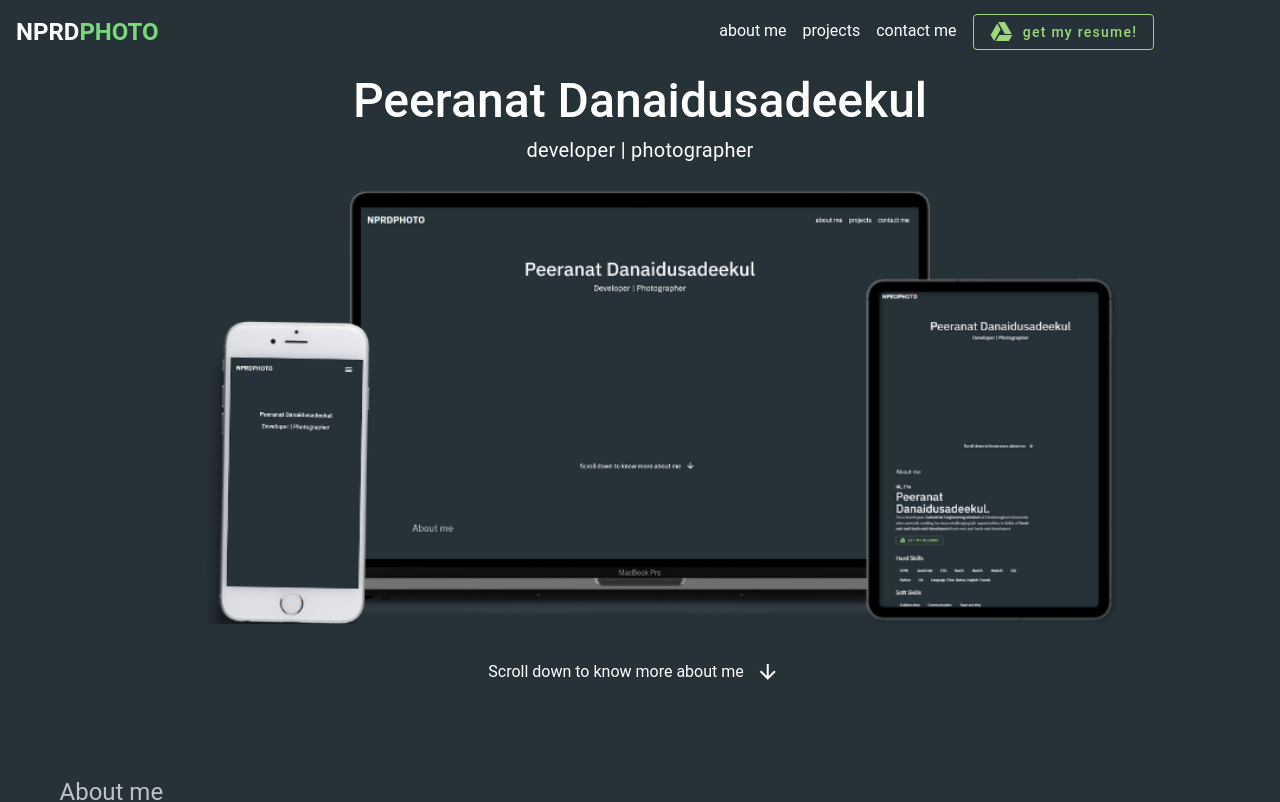
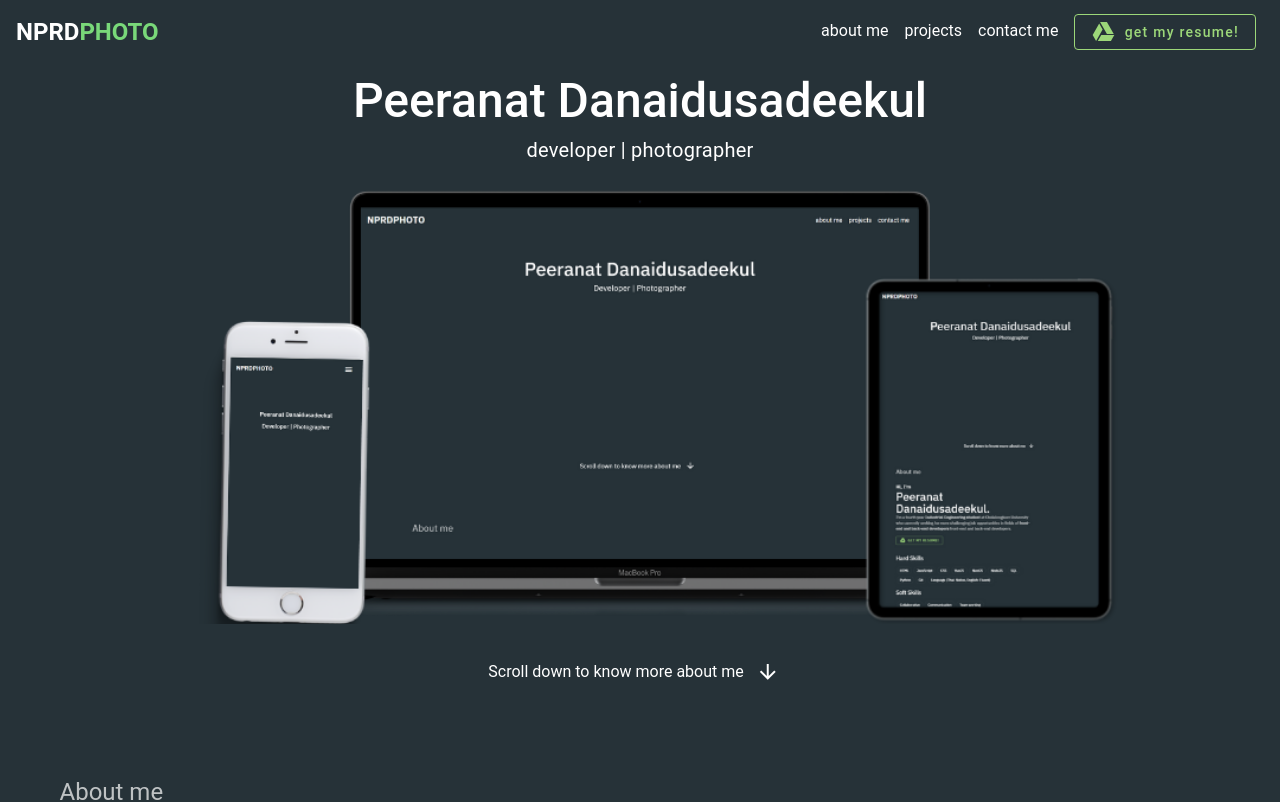
Before and after one commit to peeranat-dan/my-portfolio-website, a Vue app: page / in a window 1280 px wide. Shown: the top 802 px of the page. Built offline with nearby package versions, Linux system fonts and the light colour scheme.

Commit message:
Change v-col to div

```diff
--- a/src/App.vue
+++ b/src/App.vue
@@ -32,7 +32,7 @@
       </div>
 
       <v-spacer></v-spacer>
-      <v-col v-if="!isMobile">
+      <div v-if="!isMobile">
         <a
           class="mx-2"
           v-for="link in navLinks"
@@ -48,7 +48,7 @@
         >
           <v-icon class="mr-2">mdi-google-drive</v-icon>Get my resume!
         </v-btn>
-      </v-col>
+      </div>
 
       <v-app-bar-nav-icon
         v-else
```
